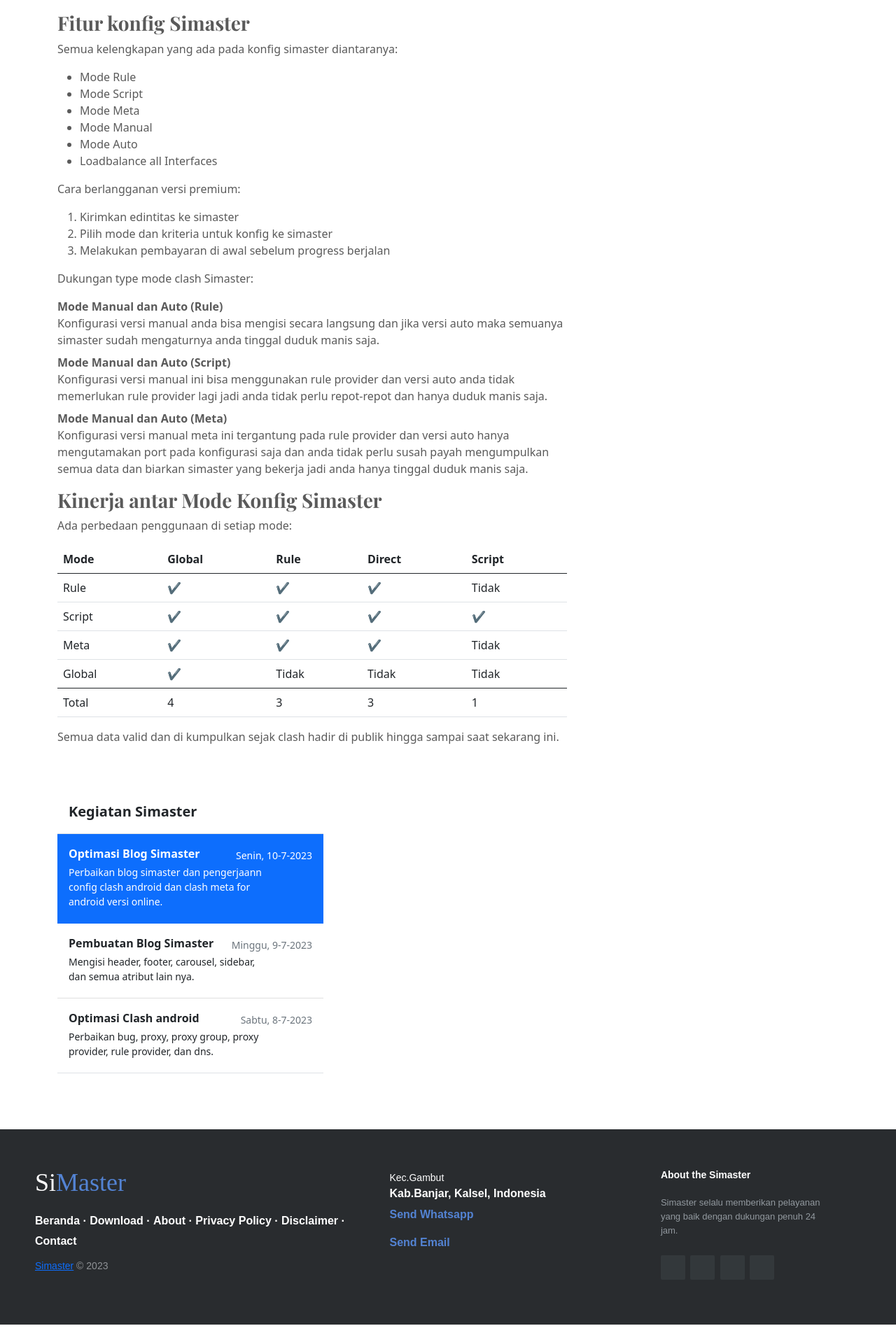
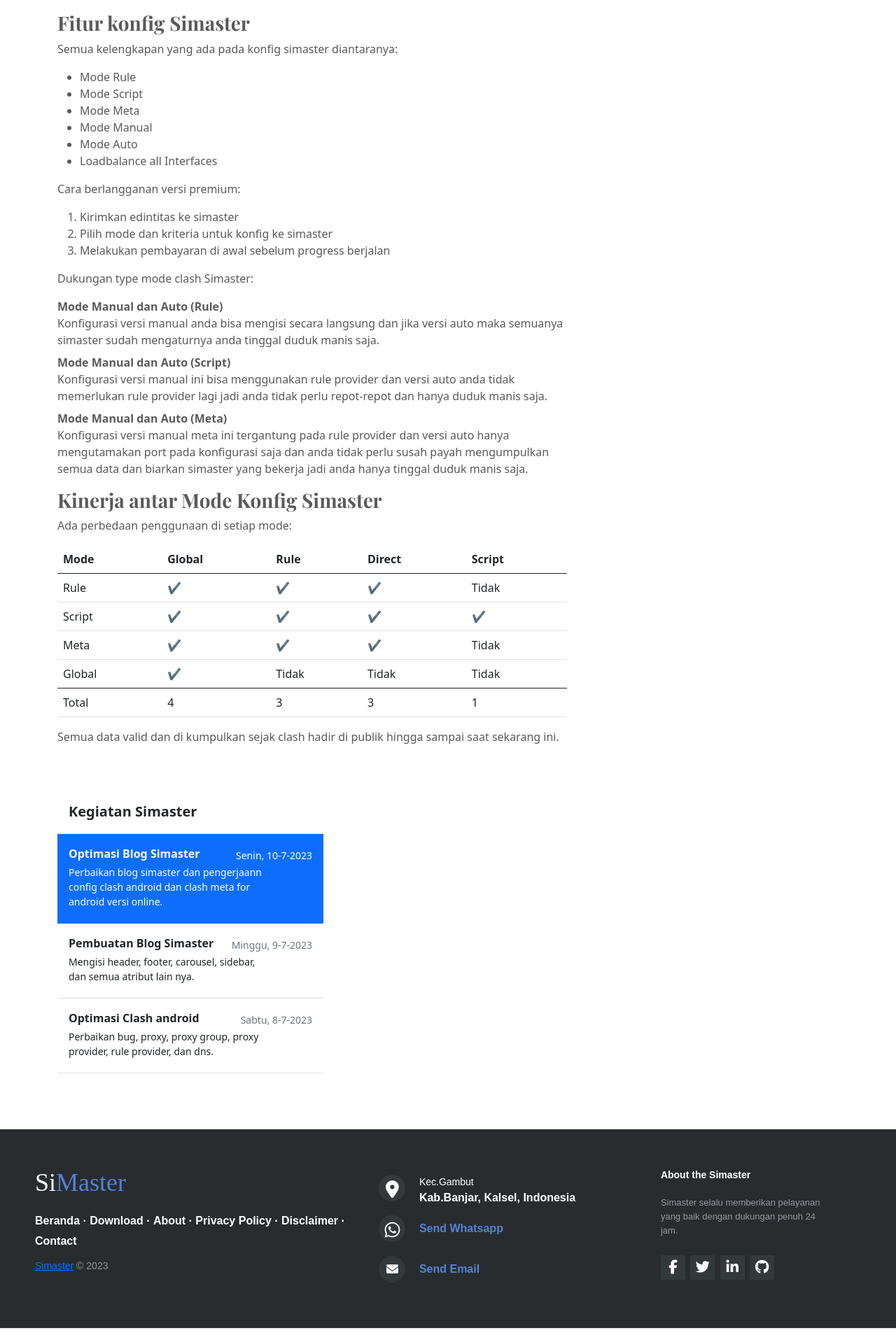
Before and after one commit to mwnsofficial/simastertutorials.github.io, a Jekyll site: the page built from index.html, in a window 1280 px wide. Shown: the part 2163-4081 px from the top of the page at 70% size. Built offline with Jekyll 4.4.1, drawn with Linux system fonts in a browser that asks for light colours; nearby versions of some CDN libraries; the list of posts is cut into pages by our own code.

Commit message:
Update default.html

```diff
--- a/_layouts/default.html
+++ b/_layouts/default.html
@@ -89,5 +89,6 @@
 </main>
     <script src="{{ site.baseurl }}/assets/js/bootstrap.bundle.min.js"></script>
     <script src="{{ site.baseurl }}/assets/js/sidebars.js"></script>
+    <script src="https://kit.fontawesome.com/602c3e9e87.js" crossorigin="anonymous"></script>
   </body>
 </html>
```
